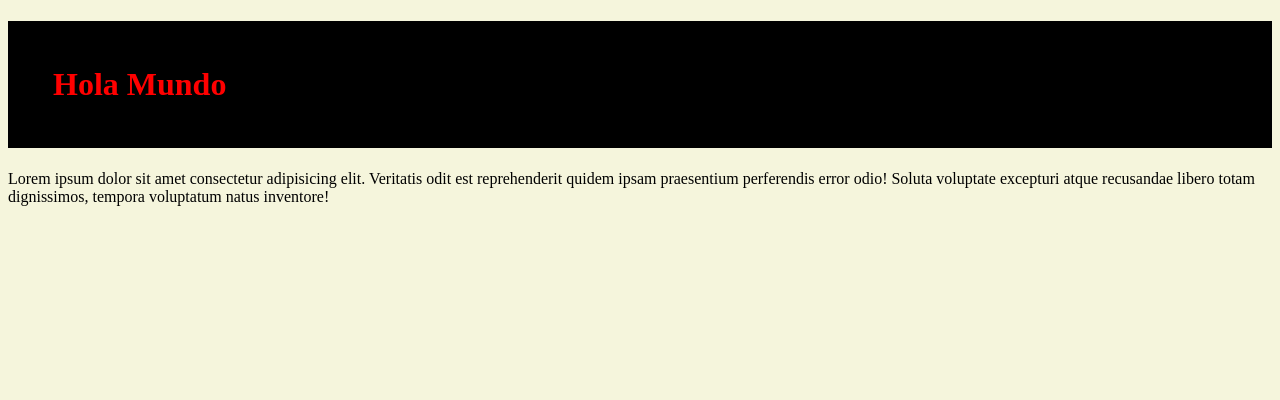
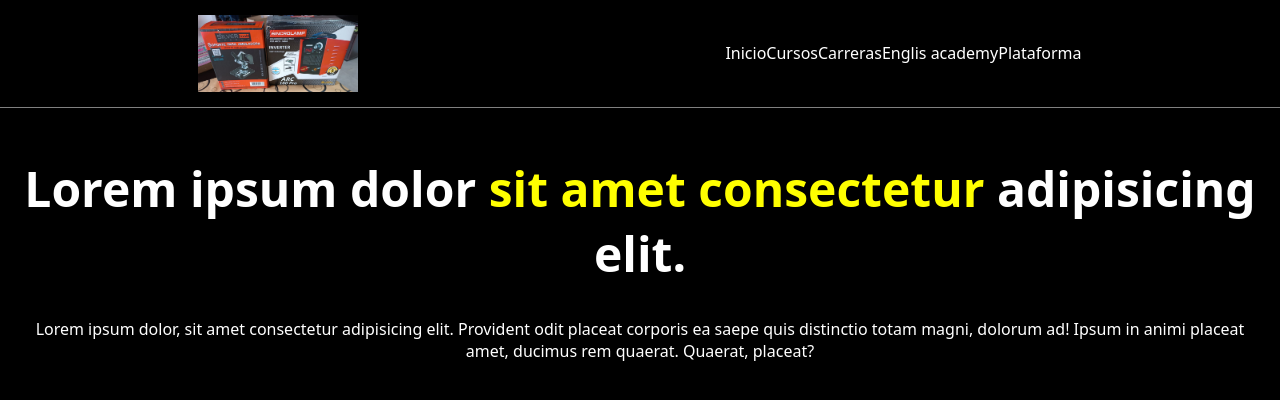
Before and after one commit to PonteMaxi/semana-06-maxi, a plain HTML site: page index.html in a window 1280 px wide. Drawn offline with Linux system fonts and the light colour scheme.

Commit message:
header y main

```diff
--- a/css/style.css
+++ b/css/style.css
@@ -1,9 +1,56 @@
-h1{
-    color: red;
-    background: black;
-    padding: 45px;
+*{
+    margin: 0;
+    padding: 0;
 }
 
+
 body{
-    background-color: beige;
+    background-color: black;
 }
+
+header{
+    border-bottom: 1px solid gray;
+    display: flex;
+    justify-content: space-around;
+    align-items: center;
+    padding: 15px;
+}
+
+header img{
+    width: 10rem;
+}
+
+header nav ul{
+    display: flex;
+    list-style: none;
+}
+
+headernav ul li{
+    margin: 5px;
+}
+
+header nav ul li a{
+    color: white;
+    text-decoration: none;
+    font-family: system-ui, -apple-system, BlinkMacSystemFont, 'Segoe UI', Roboto, Oxygen, Ubuntu, Cantarell, 'Open Sans', 'Helvetica Neue', sans-serif;
+    font-weight: 300;
+}
+
+main section h1{
+    font-family: system-ui, -apple-system, BlinkMacSystemFont, 'Segoe UI', Roboto, Oxygen, Ubuntu, Cantarell, 'Open Sans', 'Helvetica Neue', sans-serif;
+    margin-top: 3rem;
+    color: white;
+    font-size: 3rem;
+    text-align: center;
+}
+
+main section p{
+color: white;
+font-family: system-ui, -apple-system, BlinkMacSystemFont, 'Segoe UI', Roboto, Oxygen, Ubuntu, Cantarell, 'Open Sans', 'Helvetica Neue', sans-serif;
+text-align: center;
+margin: 2rem;
+}
+
+main section span{
+    color: yellow;
+}
--- a/index.html
+++ b/index.html
@@ -8,11 +8,31 @@
     <title>Document</title>
 </head>
 <body>
-    <h1>Hola Mundo</h1>
 
-    <p>
-        Lorem ipsum dolor sit amet consectetur adipisicing elit. Veritatis odit est reprehenderit quidem ipsam praesentium perferendis error odio! Soluta voluptate excepturi atque recusandae libero totam dignissimos, tempora voluptatum natus inventore!
-    </p>
+<header>
+
+    <img src="assets/combo sol + sopor.jpeg" alt="logo">
+    <nav>
+        <ul>
+            <li><a href="#">Inicio</a></li>
+            <li><a href="#">Cursos</a></li>
+            <li><a href="#">Carreras</a></li>
+            <li><a href="#">Englis academy</a></li>
+            <li><a href="#">Plataforma</a></li>
+        </ul>
+    </nav>
+</header>
+
+<main>
+    <section>
+        <h1>Lorem ipsum dolor <span>sit amet consectetur</span> adipisicing elit.</h1>
+        <p>
+            Lorem ipsum dolor, sit amet consectetur adipisicing elit. Provident odit placeat corporis ea saepe quis distinctio totam magni, dolorum ad! Ipsum in animi placeat amet, ducimus rem quaerat. Quaerat, placeat?
+        </p>
+    </section>
+</main>
+
+
 
 </body>
 </html>
```
Also changed, not shown: assets/combo sol + sopor.jpeg (added), html/cursos.html (added), html/plataforma.html (added).
